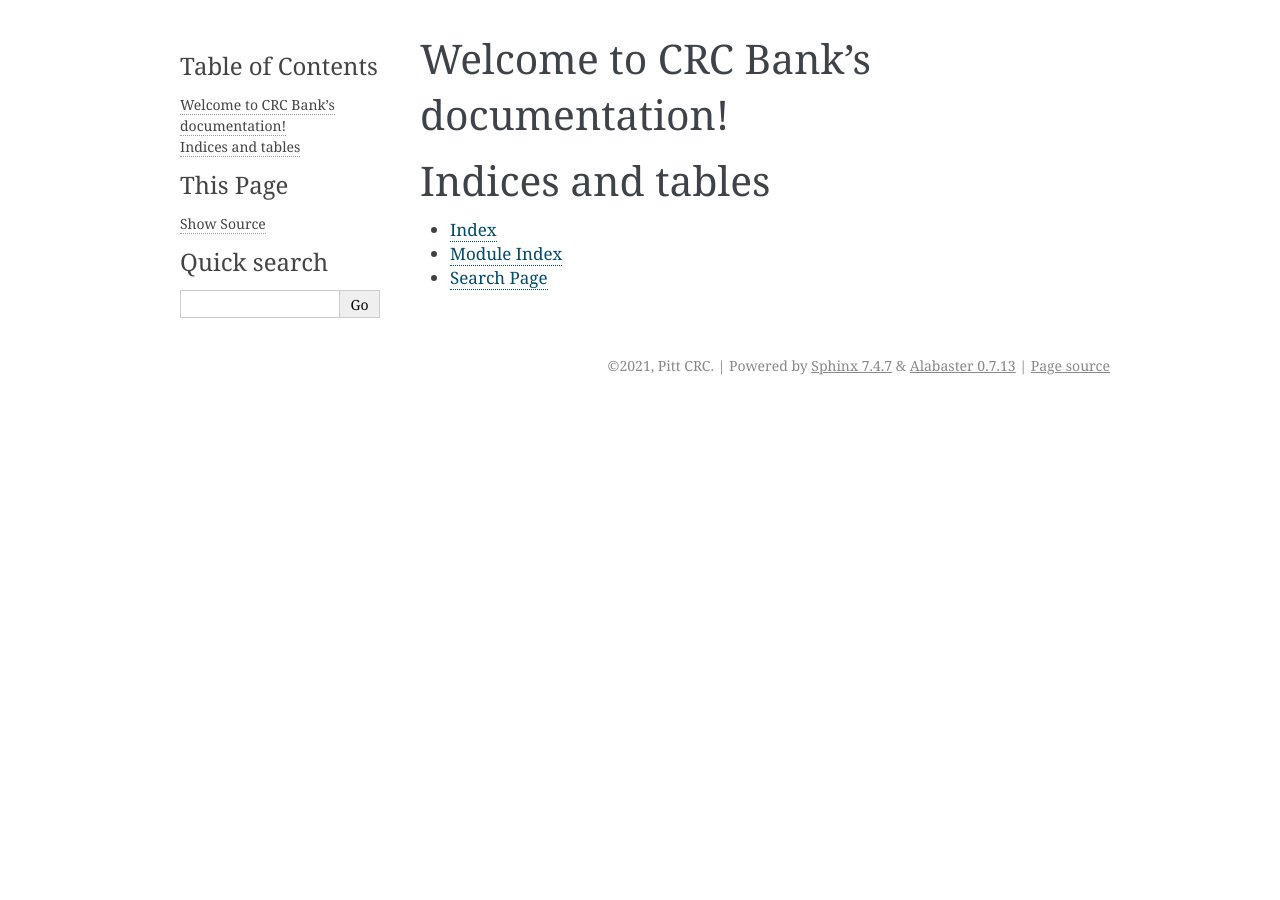
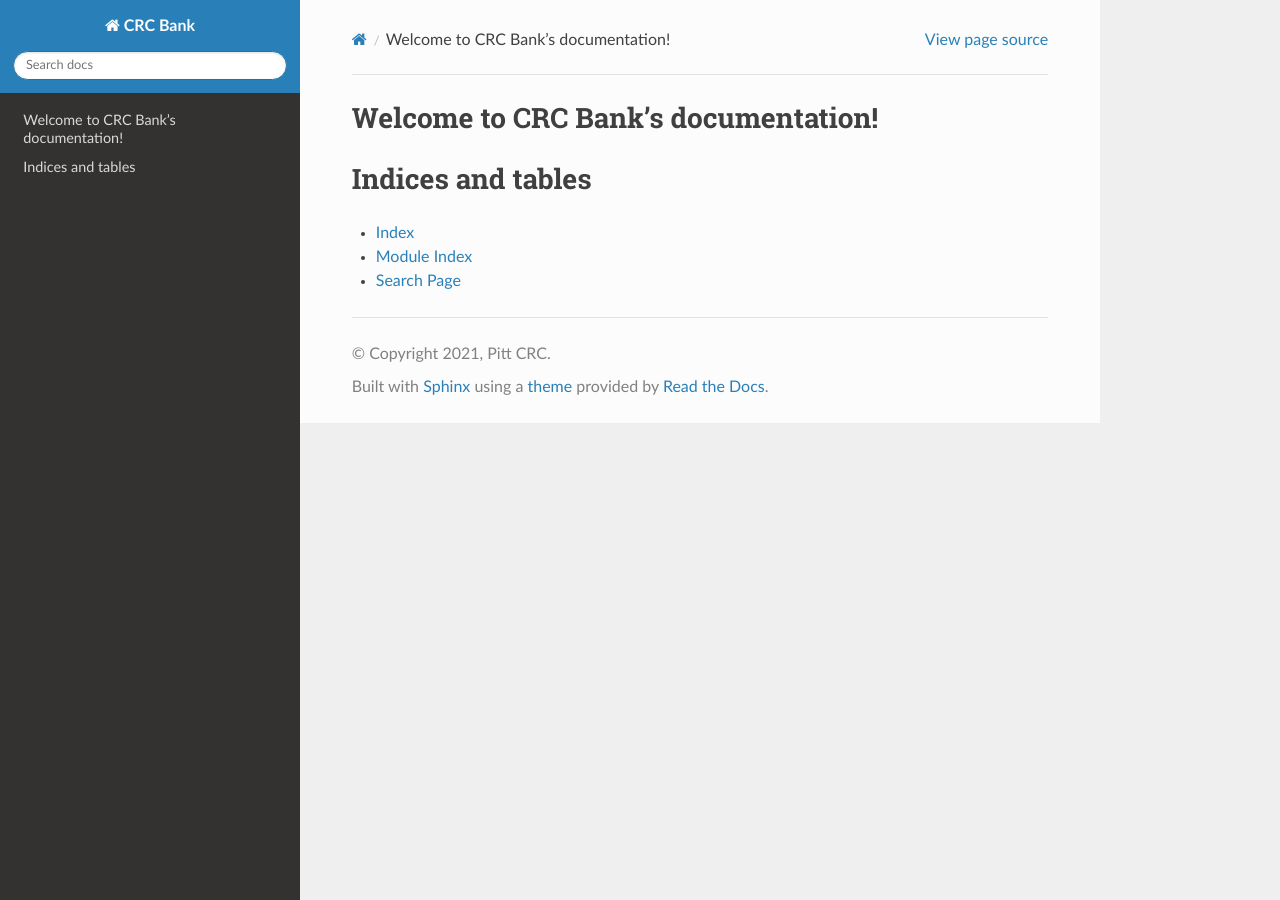
Before and after one commit to pitt-crc/bank, a Sphinx documentation site: the page built from docs/source/index.rst, in a window 1280 px wide. Built offline with Sphinx 7.4.7 and the Read the Docs theme 2.0.0, drawn with Linux system fonts in a browser that asks for light colours; some of the changed lines change nothing that is shown.

Commit message:
Configures sphinx extensions

```diff
--- a/docs/requirements.txt
+++ b/docs/requirements.txt
@@ -1,2 +1,4 @@
 sphinx
+sphinx_autodoc_typehints
 sphinx-copybutton
+sphinx-rtd-theme
--- a/docs/source/conf.py
+++ b/docs/source/conf.py
@@ -28,6 +28,14 @@ author = 'Pitt CRC'
 # extensions coming with Sphinx (named 'sphinx.ext.*') or your custom
 # ones.
 extensions = [
+    'sphinx.ext.autodoc',
+    'sphinx.ext.viewcode',
+    'sphinx.ext.autosummary',
+    'sphinx.ext.doctest',
+    'sphinx.ext.napoleon',  # Napoleon need to be loaded BEFORE sphinx_autodoc_typehints
+    'sphinx_copybutton',
+    'sphinx_autodoc_typehints',
+    'sphinx_rtd_theme'
 ]
 
 # Add any paths that contain templates here, relative to this directory.
@@ -44,7 +52,7 @@ exclude_patterns = []
 # The theme to use for HTML and HTML Help pages.  See the documentation for
 # a list of builtin themes.
 #
-html_theme = 'alabaster'
+html_theme = 'sphinx_rtd_theme'
 
 # Add any paths that contain custom static files (such as style sheets) here,
 # relative to this directory. They are copied after the builtin static files,
```
